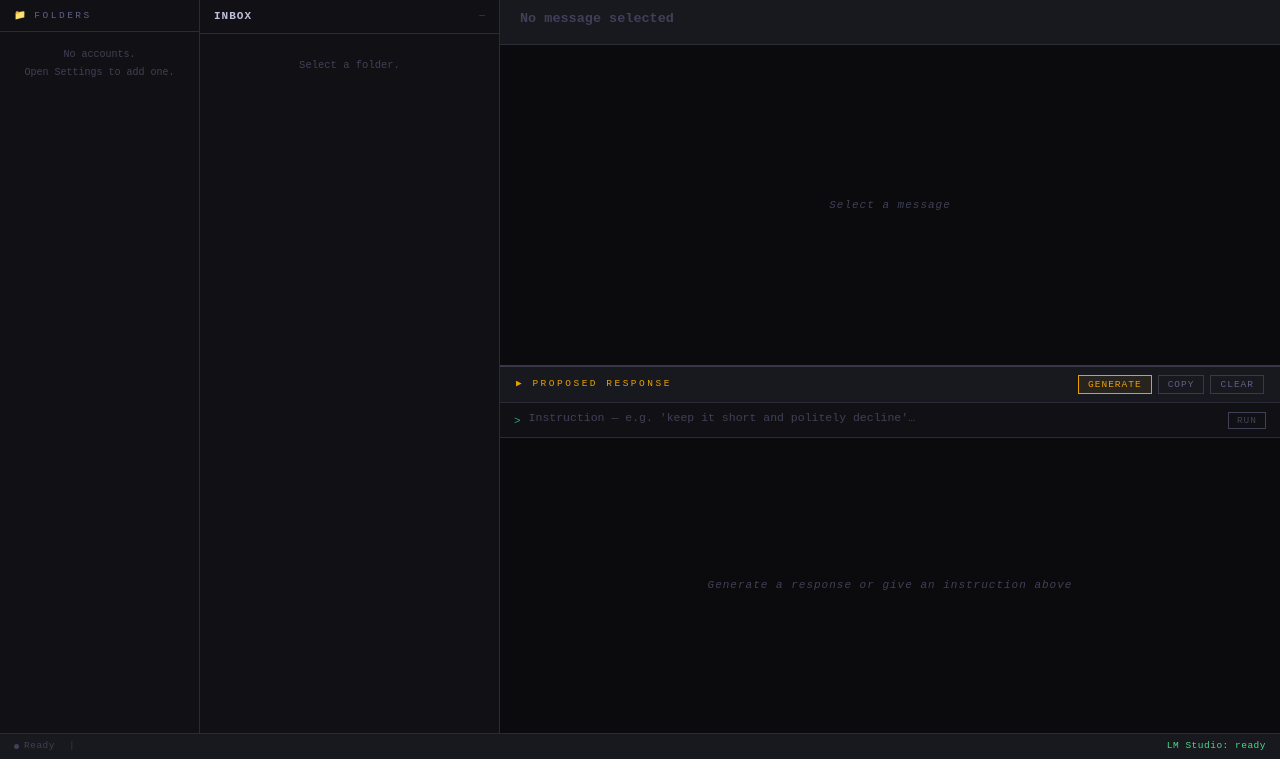
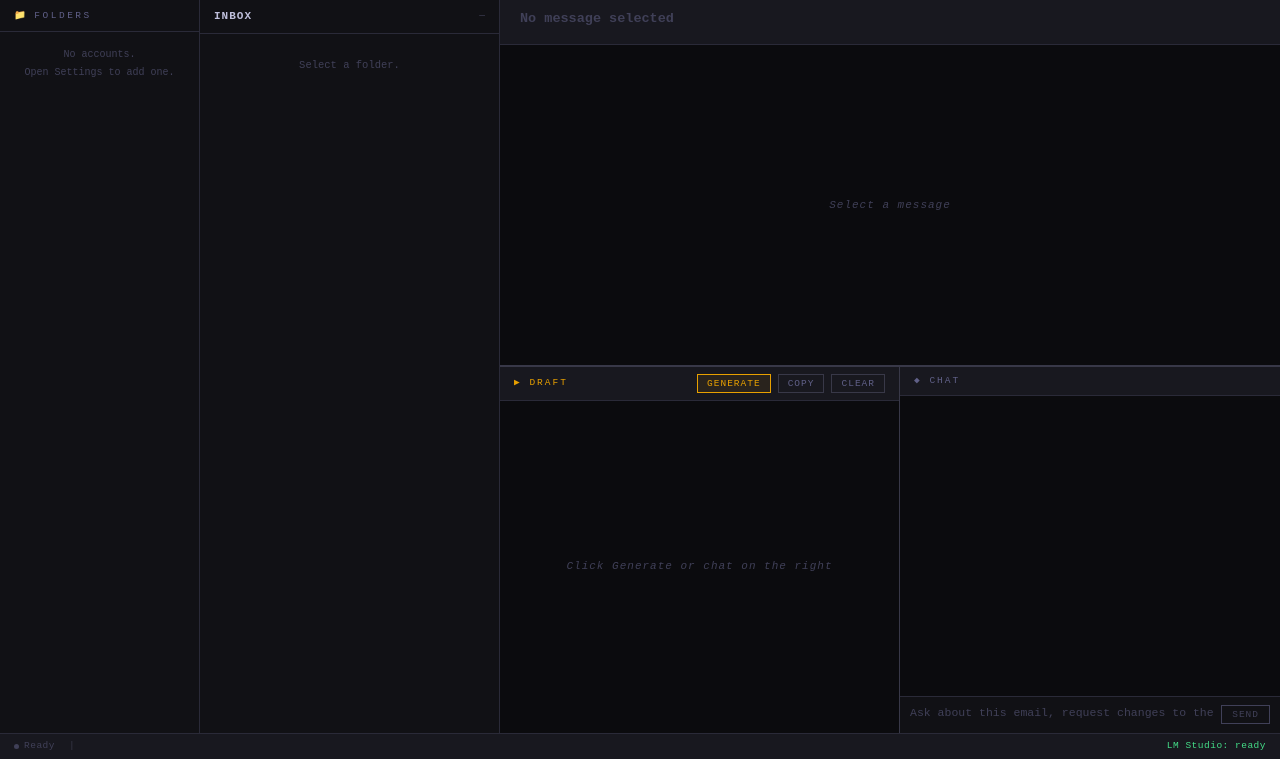
Before and after one commit to Sumidu/email-assistant, a Flask app: page / in a window 1280 px wide. Shown: the part 41-800 px from the top of the page. Run offline with Flask 3, Linux system fonts and the light colour scheme; data that the repository does not hold is empty.

Commit message:
Replace instruction flow with chat panel + XML tag protocol
- response_generator.py: new chat() method with multi-turn history;
  XML tag protocol (<draft>, <chat>, <kb_save>) separates email text from
  reasoning/conversation; _parse() extracts tags with regex fallback if
  model ignores the format; old generate_response/generate_with_instruction
  removed
- main.py: single /api/chat route replaces /api/propose_response and
  /api/generate_with_instruction
- UI: response panel split into draft column (left) and chat column (right);
  chat history persists per email and is sent with each turn; Generate
  button sends "Please draft a reply" as first message; kb_save proposals
  shown as inline Save/Dismiss bubbles in chat; Cmd+Enter to send

Co-Authored-By: Claude Sonnet 4.6 <noreply@anthropic.com>

```diff
--- a/main.py
+++ b/main.py
@@ -410,26 +410,16 @@ def api_config_save():
     return jsonify({"success": True})
 
 
-# --- Response generation ---
+# --- Chat / response generation ---
 
-@app.route("/api/propose_response", methods=["POST"])
-def api_propose_response():
+@app.route("/api/chat", methods=["POST"])
+def api_chat():
     data = request.json
     if not data or "email" not in data:
         return jsonify({"error": "Missing email data"}), 400
-    result = resp_gen.generate_response(data["email"])
-    return jsonify(result)
-
-
-@app.route("/api/generate_with_instruction", methods=["POST"])
-def api_generate_with_instruction():
-    data = request.json
-    if not data:
-        return jsonify({"error": "No data"}), 400
-    result = resp_gen.generate_with_instruction(
-        data.get("email", {}),
-        data.get("instruction", ""),
-        data.get("current_response", ""),
+    result = resp_gen.chat(
+        email_data=data["email"],
+        messages=data.get("messages", []),
     )
     return jsonify(result)
 
--- a/templates/index.html
+++ b/templates/index.html
@@ -97,26 +97,44 @@ html,body{height:100%;background:var(--bg0);color:var(--text);font-family:var(--
 #email-body.html-view p,#email-body.html-view div{margin-bottom:4px;}
 #email-body.placeholder{color:var(--dim);font-style:italic;display:flex;align-items:center;justify-content:center;font-size:11px;letter-spacing:1px;white-space:normal;}
 
-/* ─── Response panel ─────────────────────────────────────────────────────── */
-#response-panel{display:flex;flex-direction:column;overflow:hidden;flex:1;min-height:120px;background:var(--bg0);}
-#response-panel-header{background:var(--bg2);border-bottom:1px solid var(--border);padding:8px 16px;display:flex;align-items:center;gap:8px;flex-shrink:0;}
-#rph-label{color:var(--amber);font-size:9.5px;letter-spacing:2.5px;text-transform:uppercase;flex:1;}
-#response-actions{display:flex;gap:6px;align-items:center;}
+/* ─── Response panel (draft + chat columns) ──────────────────────────────── */
+#response-panel{display:flex;flex-direction:row;overflow:hidden;flex:1;min-height:120px;}
 .rbtn{background:transparent;border:1px solid var(--border2);color:var(--muted);font-family:var(--font);font-size:9.5px;padding:3px 9px;cursor:pointer;letter-spacing:1px;text-transform:uppercase;transition:all .12s;}
 .rbtn:hover{border-color:var(--amber);color:var(--amber);}
 .rbtn.primary{border-color:var(--amber);color:var(--amber);background:rgba(232,160,0,.08);}
 .rbtn.primary:hover{background:rgba(232,160,0,.15);}
 @keyframes pulse{0%,100%{opacity:1}50%{opacity:.45}}
-#response-area{flex:1;display:flex;flex-direction:column;overflow:hidden;}
-#instruction-bar{background:var(--bg1);border-bottom:1px solid var(--border);padding:6px 14px;display:flex;gap:8px;align-items:flex-end;flex-shrink:0;}
-#instruction-bar .prompt{color:var(--green2);font-size:11px;flex-shrink:0;padding-bottom:2px;}
-#instruction-input{flex:1;background:transparent;border:none;outline:none;color:var(--bright);font-family:var(--font);font-size:11.5px;caret-color:var(--amber);resize:none;min-height:22px;max-height:120px;line-height:1.55;overflow-y:auto;scrollbar-width:thin;scrollbar-color:var(--dim) transparent;}
-#instruction-input::placeholder{color:var(--dim);}
-.run-btn{background:transparent;border:1px solid var(--dim);color:var(--dim);font-family:var(--font);font-size:9.5px;padding:2px 8px;cursor:pointer;text-transform:uppercase;letter-spacing:1px;transition:all .12s;flex-shrink:0;margin-bottom:2px;}
-.run-btn:hover{border-color:var(--amber);color:var(--amber);}
+/* draft column */
+#draft-col{display:flex;flex-direction:column;flex:1;overflow:hidden;border-right:1px solid var(--border2);min-width:0;}
+#draft-header{background:var(--bg2);border-bottom:1px solid var(--border);padding:7px 14px;display:flex;align-items:center;gap:7px;flex-shrink:0;}
+#draft-label{color:var(--amber);font-size:9.5px;letter-spacing:2px;text-transform:uppercase;flex:1;}
+#kb-tags{display:none;background:var(--bg1);border-bottom:1px solid var(--border);padding:4px 14px;gap:5px;align-items:center;flex-wrap:wrap;flex-shrink:0;}
+.kb-tag{background:var(--bg3);border:1px solid var(--border2);color:var(--muted);font-size:9px;padding:1px 7px;letter-spacing:1px;text-transform:uppercase;white-space:nowrap;}
 #response-text{flex:1;overflow-y:auto;padding:16px 22px;white-space:pre-wrap;font-size:12.5px;line-height:1.75;color:var(--green);scrollbar-width:thin;scrollbar-color:var(--dim) transparent;}
 #response-text.placeholder{color:var(--dim);font-style:italic;display:flex;align-items:center;justify-content:center;font-size:11px;letter-spacing:1px;}
 #response-text.loading{color:var(--amber);}
+/* chat column */
+#chat-col{display:flex;flex-direction:column;width:380px;flex-shrink:0;overflow:hidden;background:var(--bg0);}
+#chat-header{background:var(--bg2);border-bottom:1px solid var(--border);padding:7px 14px;font-size:9.5px;letter-spacing:2px;text-transform:uppercase;color:var(--muted);flex-shrink:0;}
+#chat-messages{flex:1;overflow-y:auto;padding:10px 14px;display:flex;flex-direction:column;gap:10px;scrollbar-width:thin;scrollbar-color:var(--dim) transparent;}
+.cm{display:flex;flex-direction:column;gap:2px;max-width:100%;}
+.cm-role{font-size:9px;letter-spacing:1px;text-transform:uppercase;color:var(--dim);flex-shrink:0;}
+.cm.user .cm-role{color:var(--blue);text-align:right;}
+.cm.assistant .cm-role{color:var(--amber);}
+.cm-body{font-size:11.5px;line-height:1.65;color:var(--text);white-space:pre-wrap;word-break:break-word;}
+.cm.user .cm-body{background:var(--bg2);padding:7px 11px;border-radius:2px;text-align:right;}
+.cm.thinking .cm-body{color:var(--dim);font-style:italic;font-size:10.5px;}
+.cm.thinking .cm-role{color:var(--dim);}
+/* kb-save proposal bubble */
+.kb-proposal{background:var(--bg3);border:1px solid var(--border2);padding:8px 12px;font-size:10.5px;display:flex;flex-direction:column;gap:6px;}
+.kb-proposal-name{color:var(--amber);font-size:9px;letter-spacing:1px;text-transform:uppercase;}
+.kb-proposal-actions{display:flex;gap:6px;}
+/* chat input */
+#chat-input-bar{background:var(--bg1);border-top:1px solid var(--border);padding:7px 10px;display:flex;gap:7px;align-items:flex-end;flex-shrink:0;}
+#chat-input{flex:1;background:transparent;border:none;outline:none;color:var(--bright);font-family:var(--font);font-size:11.5px;caret-color:var(--amber);resize:none;min-height:22px;max-height:120px;line-height:1.55;overflow-y:auto;scrollbar-width:thin;scrollbar-color:var(--dim) transparent;}
+#chat-input::placeholder{color:var(--dim);}
+#btn-chat-send{background:transparent;border:1px solid var(--dim);color:var(--dim);font-family:var(--font);font-size:9.5px;padding:3px 10px;cursor:pointer;text-transform:uppercase;letter-spacing:1px;transition:all .12s;flex-shrink:0;margin-bottom:2px;}
+#btn-chat-send:hover{border-color:var(--amber);color:var(--amber);}
 
 /* ─── Status bar ─────────────────────────────────────────────────────────── */
 #statusbar{grid-area:statusbar;background:var(--bg2);border-top:1px solid var(--border);display:flex;align-items:center;padding:0 14px;gap:14px;font-size:9.5px;color:var(--dim);letter-spacing:.5px;}
@@ -271,22 +289,25 @@ html,body{height:100%;background:var(--bg0);color:var(--text);font-family:var(--
       </div>
 
       <div id="response-panel">
-        <div id="response-panel-header">
-          <span id="rph-label">&#9654; Proposed Response</span>
-          <div id="response-actions">
+        <!-- Draft column -->
+        <div id="draft-col">
+          <div id="draft-header">
+            <span id="draft-label">&#9654; Draft</span>
             <button class="rbtn primary" id="btn-propose">Generate</button>
             <button class="rbtn" id="btn-copy">Copy</button>
             <button class="rbtn" id="btn-clear-resp">Clear</button>
           </div>
+          <div id="kb-tags"></div>
+          <div id="response-text" class="placeholder">Click Generate or chat on the right</div>
         </div>
-        <div id="kb-tags"></div>
-        <div id="response-area">
-          <div id="instruction-bar">
-            <span class="prompt">&gt;</span>
-            <textarea id="instruction-input" rows="1" placeholder="Instruction — e.g. 'keep it short and politely decline'…" autocomplete="off"></textarea>
-            <button class="run-btn" id="btn-run-instruction">Run</button>
+        <!-- Chat column -->
+        <div id="chat-col">
+          <div id="chat-header">&#9670; Chat</div>
+          <div id="chat-messages"></div>
+          <div id="chat-input-bar">
+            <textarea id="chat-input" rows="1" placeholder="Ask about this email, request changes to the draft, add to knowledge base…" autocomplete="off"></textarea>
+            <button id="btn-chat-send">Send</button>
           </div>
-          <div id="response-text" class="placeholder">Generate a response or give an instruction above</div>
         </div>
       </div>
     </div>
@@ -631,14 +652,14 @@ searchInput.addEventListener("input",()=>{
 // ─── Open email ───────────────────────────────────────────────────────────
 const emailSubject=document.getElementById("email-subject"),emailMeta=document.getElementById("email-meta");
 const emailBody=document.getElementById("email-body"),responseText=document.getElementById("response-text");
-const instrInput=document.getElementById("instruction-input");
 
 async function openEmail(id,el){
   document.querySelectorAll(".email-item").forEach(x=>x.classList.remove("selected"));
   if(el)el.classList.add("selected");
   emailBody.textContent="Loading…";emailBody.className="";
-  responseText.textContent="Generate a response or give an instruction above";responseText.className="placeholder";
+  responseText.textContent="Click Generate or chat on the right";responseText.className="placeholder";
   currentResponse="";kbTagsEl.style.display="none";
+  chatHistory=[];renderChatMessages();
   try{
     const data=await fetch(`/api/email/${encodeURIComponent(id)}`).then(r=>r.json());
     if(data.error){emailBody.textContent="Error: "+data.error;return;}
@@ -669,40 +690,109 @@ function sanitizeEmailHtml(raw){
   return h;
 }
 
-// ─── Response ─────────────────────────────────────────────────────────────
+// ─── Draft + Chat ─────────────────────────────────────────────────────────
 const kbTagsEl=document.getElementById("kb-tags");
+const chatMessagesEl=document.getElementById("chat-messages");
+const chatInput=document.getElementById("chat-input");
+let chatHistory=[];   // [{role,content}] sent to backend
+
 function showKbTags(tags){
   if(!tags||!tags.length){kbTagsEl.style.display="none";return;}
   kbTagsEl.innerHTML=tags.map(t=>`<span class="kb-tag">${escHtml(t)}</span>`).join("");
   kbTagsEl.style.display="flex";
 }
 
-async function proposeResponse(){
-  if(!currentEmail){setStatus("Select an email first","err");return;}
-  responseText.textContent="Generating…";responseText.className="loading";setStatus("Calling LM Studio…","busy");
-  kbTagsEl.style.display="none";
-  try{
-    const data=await fetch("/api/propose_response",{method:"POST",headers:{"Content-Type":"application/json"},body:JSON.stringify({email:currentEmail})}).then(r=>r.json());
-    currentResponse=data.response||"";responseText.textContent=currentResponse;responseText.className="";
-    showKbTags(data.knowledge_used);setStatus("Response generated","ok");
-  }catch(err){responseText.textContent="Error: "+err.message;responseText.className="";setStatus("LM Studio error: "+err.message,"err");}
+function renderChatMessages(){
+  chatMessagesEl.innerHTML="";
+  if(!chatHistory.length){
+    chatMessagesEl.innerHTML='<div style="color:var(--dim);font-size:10.5px;padding:18px 0;text-align:center;">Ask something or click Generate to start.</div>';
+    return;
+  }
+  chatHistory.forEach(m=>{
+    const div=document.createElement("div");
+    div.className="cm "+(m.role==="user"?"user":"assistant");
+    div.innerHTML=`<div class="cm-role">${m.role==="user"?"You":"Assistant"}</div><div class="cm-body">${escHtml(m.content)}</div>`;
+    chatMessagesEl.appendChild(div);
+  });
+  chatMessagesEl.scrollTop=chatMessagesEl.scrollHeight;
 }
 
-async function runInstruction(instruction){
+function addChatMessage(role,content){
+  chatHistory.push({role,content});
+  renderChatMessages();
+}
+
+function appendThinking(text){
+  const div=document.createElement("div");
+  div.className="cm thinking";
+  div.innerHTML=`<div class="cm-role">Thinking</div><div class="cm-body">${escHtml(text)}</div>`;
+  chatMessagesEl.appendChild(div);
+  chatMessagesEl.scrollTop=chatMessagesEl.scrollHeight;
+}
+
+function offerKbSave(kbSave){
+  const div=document.createElement("div");
+  div.className="cm assistant";
+  div.innerHTML=`<div class="cm-role">Assistant</div>
+    <div class="kb-proposal">
+      <div class="kb-proposal-name">&#9670; Save to knowledge base: ${escHtml(kbSave.filename)}.md</div>
+      <pre style="font-size:10px;color:var(--muted);max-height:80px;overflow:auto;margin:0;">${escHtml(kbSave.content.slice(0,300))}${kbSave.content.length>300?"…":""}</pre>
+      <div class="kb-proposal-actions">
+        <button class="rbtn primary" id="kb-save-yes">Save</button>
+        <button class="rbtn" id="kb-save-no">Dismiss</button>
+      </div>
+    </div>`;
+  chatMessagesEl.appendChild(div);
+  chatMessagesEl.scrollTop=chatMessagesEl.scrollHeight;
+  div.querySelector("#kb-save-yes").addEventListener("click",async()=>{
+    await fetch("/api/knowledge_files",{method:"POST",headers:{"Content-Type":"application/json"},body:JSON.stringify({filename:kbSave.filename,content:kbSave.content})});
+    div.querySelector(".kb-proposal-actions").innerHTML='<span style="color:var(--green);font-size:10px;">&#10003; Saved</span>';
+    setStatus("Saved to knowledge base: "+kbSave.filename+".md","ok");
+  });
+  div.querySelector("#kb-save-no").addEventListener("click",()=>div.querySelector(".kb-proposal-actions").innerHTML='<span style="color:var(--dim);font-size:10px;">Dismissed</span>');
+}
+
+async function sendChat(userText){
   if(!currentEmail){setStatus("Select an email first","err");return;}
-  if(!instruction.trim()){setStatus("Enter an instruction","err");return;}
-  responseText.textContent="Processing…";responseText.className="loading";setStatus("Applying instruction…","busy");
+  if(!userText.trim())return;
+  addChatMessage("user",userText);
+  chatInput.value="";chatInput.style.height="auto";
+  setStatus("Thinking…","busy");
+  // show pending indicator
+  const pending=document.createElement("div");
+  pending.className="cm assistant";
+  pending.innerHTML='<div class="cm-role">Assistant</div><div class="cm-body" style="color:var(--amber);">…</div>';
+  chatMessagesEl.appendChild(pending);chatMessagesEl.scrollTop=chatMessagesEl.scrollHeight;
   try{
-    const data=await fetch("/api/generate_with_instruction",{method:"POST",headers:{"Content-Type":"application/json"},body:JSON.stringify({email:currentEmail,instruction,current_response:currentResponse})}).then(r=>r.json());
-    currentResponse=data.response||"";responseText.textContent=currentResponse;responseText.className="";
-    showKbTags(data.knowledge_used);setStatus("Response updated","ok");instrInput.value="";
-  }catch(err){responseText.className="";setStatus("Error: "+err.message,"err");}
+    const data=await fetch("/api/chat",{method:"POST",headers:{"Content-Type":"application/json"},
+      body:JSON.stringify({email:currentEmail,messages:chatHistory})}).then(r=>r.json());
+    chatMessagesEl.removeChild(pending);
+    // Update draft panel if draft was provided
+    if(data.draft){
+      currentResponse=data.draft;
+      responseText.textContent=currentResponse;responseText.className="";
+    }
+    // Show chat reply
+    if(data.chat) addChatMessage("assistant",data.chat);
+    // KB save proposal
+    if(data.kb_save) offerKbSave(data.kb_save);
+    showKbTags(data.knowledge_used);
+    setStatus("Done","ok");
+  }catch(err){
+    chatMessagesEl.removeChild(pending);
+    addChatMessage("assistant","[Error: "+err.message+"]");
+    setStatus("Error: "+err.message,"err");
+  }
 }
 
 const copyToast=document.getElementById("copy-toast");
 function copyResponse(){
   if(!currentResponse||responseText.classList.contains("placeholder"))return;
   navigator.clipboard.writeText(currentResponse).then(()=>{copyToast.classList.add("show");setTimeout(()=>copyToast.classList.remove("show"),1800);});
+}
+
+function proposeResponse(){
+  sendChat("Please draft a reply to this email.");
 }
 
 
@@ -1076,15 +1166,15 @@ document.getElementById("btn-acct-back").addEventListener("click",()=>{switchTab
 document.getElementById("btn-propose").addEventListener("click",proposeResponse);
 document.getElementById("btn-copy").addEventListener("click",copyResponse);
 document.getElementById("btn-clear-resp").addEventListener("click",()=>{
-  responseText.textContent="Generate a response or give an instruction above";responseText.className="placeholder";
-  currentResponse="";instrInput.value="";kbTagsEl.style.display="none";
+  responseText.textContent="Click Generate or chat on the right";responseText.className="placeholder";
+  currentResponse="";kbTagsEl.style.display="none";
+  chatHistory=[];renderChatMessages();
 });
-document.getElementById("btn-run-instruction").addEventListener("click",()=>runInstruction(instrInput.value));
-instrInput.addEventListener("keydown",e=>{
-  if(e.key==="Enter"&&(e.ctrlKey||e.metaKey)){e.preventDefault();runInstruction(instrInput.value);}
+document.getElementById("btn-chat-send").addEventListener("click",()=>sendChat(chatInput.value));
+chatInput.addEventListener("keydown",e=>{
+  if(e.key==="Enter"&&(e.ctrlKey||e.metaKey)){e.preventDefault();sendChat(chatInput.value);}
 });
-// Auto-grow textarea
-instrInput.addEventListener("input",()=>{instrInput.style.height="auto";instrInput.style.height=Math.min(instrInput.scrollHeight,120)+"px";});
+chatInput.addEventListener("input",()=>{chatInput.style.height="auto";chatInput.style.height=Math.min(chatInput.scrollHeight,120)+"px";});
 loadMoreBtn.addEventListener("click",()=>{emailOffset+=PAGE_SIZE;loadEmailList(true);});
 
 // ─── Init ─────────────────────────────────────────────────────────────────
```
Also changed, not shown: modules/response_generator.py (+103 -73 lines).
